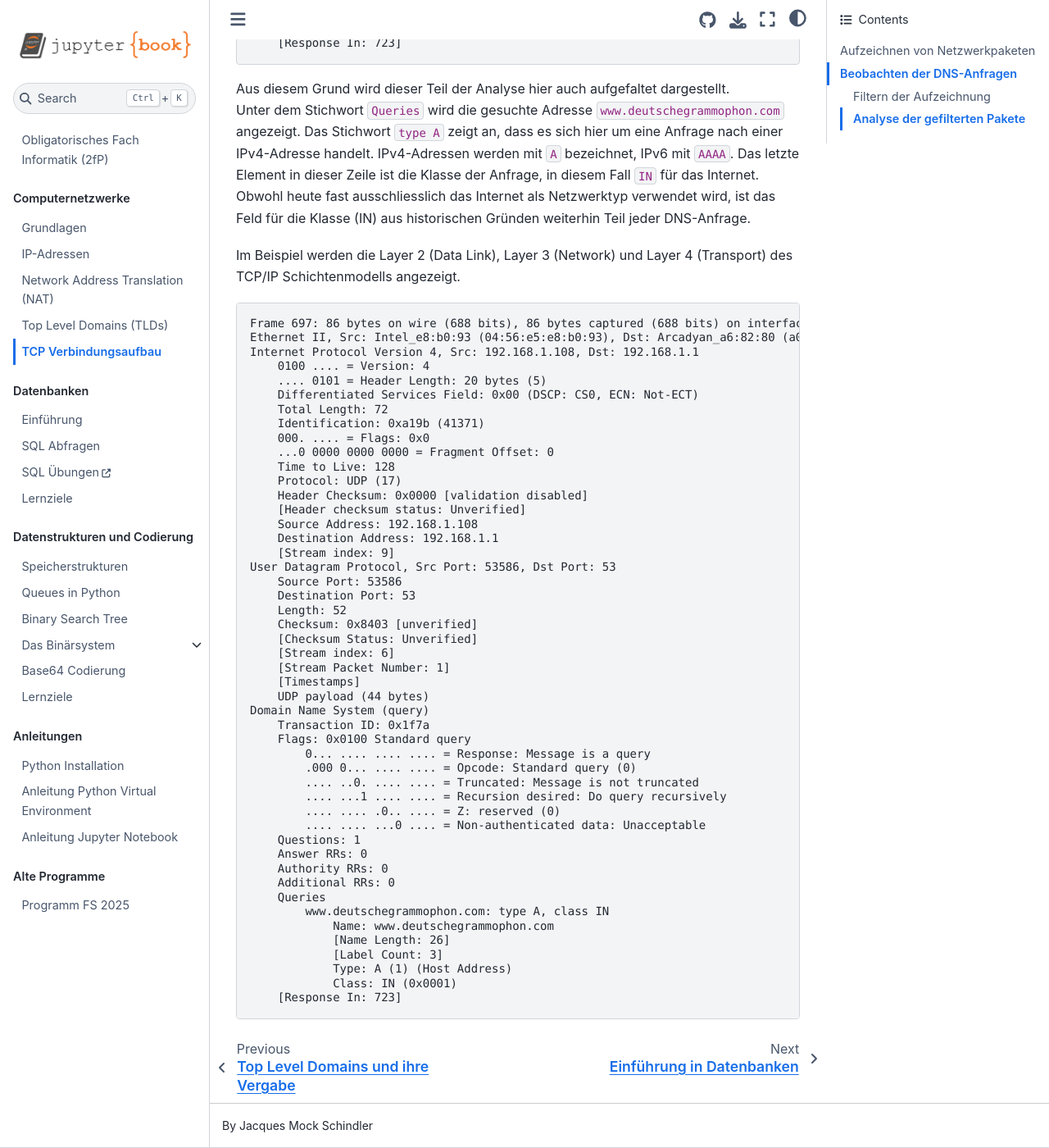
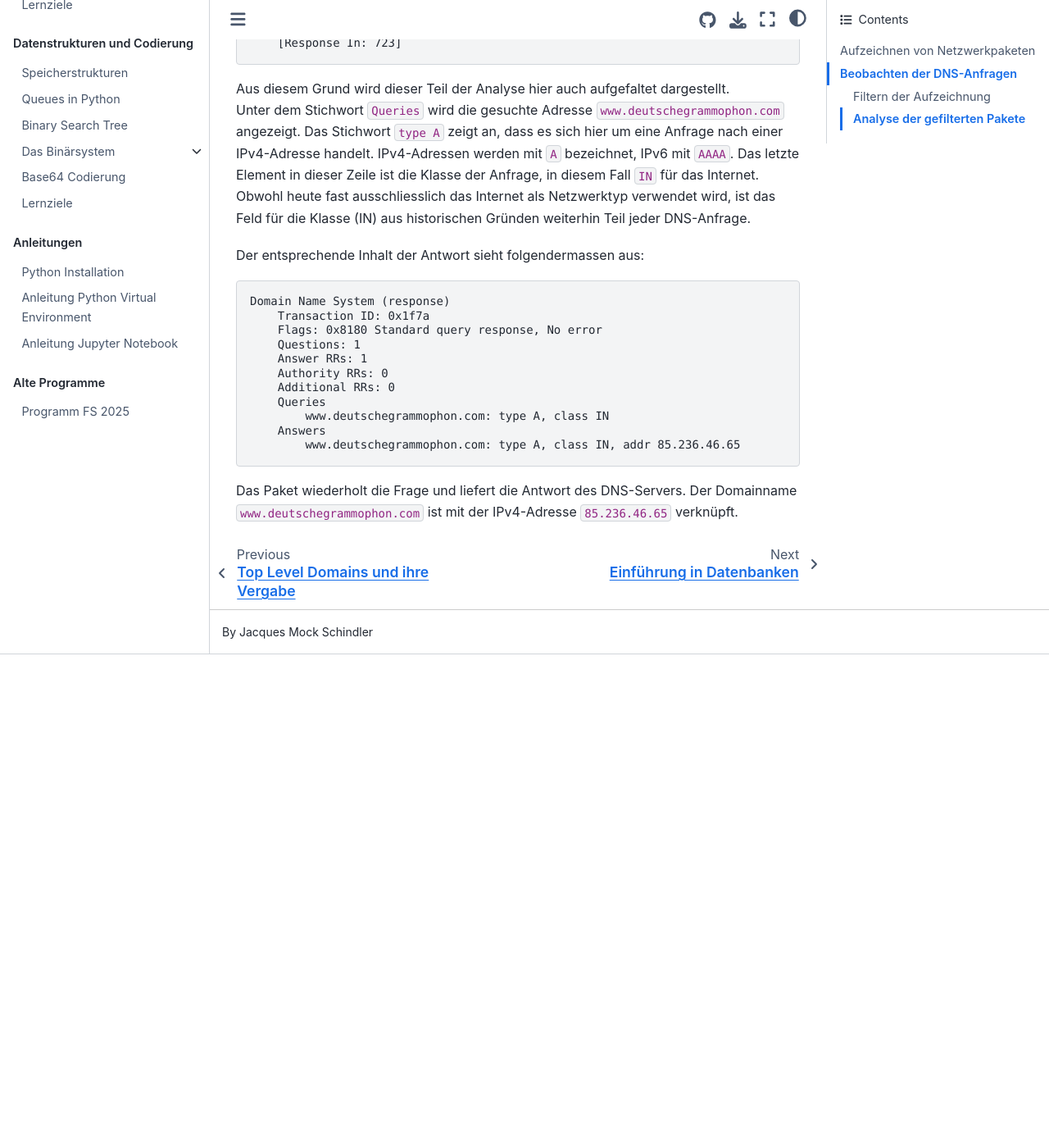
Before and after one commit to SkriptenMk/I_fP_24-28, a Jupyter Book: the page built from docs/250829/three_way_handshake.md, in a window 1280 px wide and 1400 px high, scrolled down 3910 px. Shown: the whole window at 82% size. Built offline with Jupyter Book 1.0.4 settings and Sphinx 7.4.7 and the Sphinx Book theme 1.1.4, drawn with Linux system fonts in a browser that asks for light colours; after the commit the page ends 4708 px from its top, so only the background shows below that.

Commit message:
Erläutere die Antwort auf die DNS-Anfrage

````diff
--- a/docs/250829/three_way_handshake.md
+++ b/docs/250829/three_way_handshake.md
@@ -158,57 +158,23 @@ für das Internet. Obwohl heute fast ausschliesslich das Internet als
 Netzwerktyp verwendet wird, ist das Feld für die Klasse (IN) aus
 historischen Gründen weiterhin Teil jeder DNS-Anfrage.
 
-Im Beispiel werden die Layer 2 (Data Link), Layer 3 (Network) und Layer
-4 (Transport) des TCP/IP Schichtenmodells angezeigt.
+Der entsprechende Inhalt der Antwort sieht folgendermassen aus:
 
 ```text
-Frame 697: 86 bytes on wire (688 bits), 86 bytes captured (688 bits) on interface \Device\NPF_{409C3DA7-1C42-4AAD-97D5-B53FE093890C}, id 0
-Ethernet II, Src: Intel_e8:b0:93 (04:56:e5:e8:b0:93), Dst: Arcadyan_a6:82:80 (a0:b5:49:a6:82:80)
-Internet Protocol Version 4, Src: 192.168.1.108, Dst: 192.168.1.1
-    0100 .... = Version: 4
-    .... 0101 = Header Length: 20 bytes (5)
-    Differentiated Services Field: 0x00 (DSCP: CS0, ECN: Not-ECT)
-    Total Length: 72
-    Identification: 0xa19b (41371)
-    000. .... = Flags: 0x0
-    ...0 0000 0000 0000 = Fragment Offset: 0
-    Time to Live: 128
-    Protocol: UDP (17)
-    Header Checksum: 0x0000 [validation disabled]
-    [Header checksum status: Unverified]
-    Source Address: 192.168.1.108
-    Destination Address: 192.168.1.1
-    [Stream index: 9]
-User Datagram Protocol, Src Port: 53586, Dst Port: 53
-    Source Port: 53586
-    Destination Port: 53
-    Length: 52
-    Checksum: 0x8403 [unverified]
-    [Checksum Status: Unverified]
-    [Stream index: 6]
-    [Stream Packet Number: 1]
-    [Timestamps]
-    UDP payload (44 bytes)
-Domain Name System (query)
+Domain Name System (response)
     Transaction ID: 0x1f7a
-    Flags: 0x0100 Standard query
-        0... .... .... .... = Response: Message is a query
-        .000 0... .... .... = Opcode: Standard query (0)
-        .... ..0. .... .... = Truncated: Message is not truncated
-        .... ...1 .... .... = Recursion desired: Do query recursively
-        .... .... .0.. .... = Z: reserved (0)
-        .... .... ...0 .... = Non-authenticated data: Unacceptable
+    Flags: 0x8180 Standard query response, No error
     Questions: 1
-    Answer RRs: 0
+    Answer RRs: 1
     Authority RRs: 0
     Additional RRs: 0
     Queries
         www.deutschegrammophon.com: type A, class IN
-            Name: www.deutschegrammophon.com
-            [Name Length: 26]
-            [Label Count: 3]
-            Type: A (1) (Host Address)
-            Class: IN (0x0001)
-    [Response In: 723]
+    Answers
+        www.deutschegrammophon.com: type A, class IN, addr 85.236.46.65
 
 ```
+
+Das Paket wiederholt die Frage und liefert die Antwort des DNS-Servers.
+Der Domainname `www.deutschegrammophon.com` ist mit der IPv4-Adresse
+`85.236.46.65` verknüpft.
````
